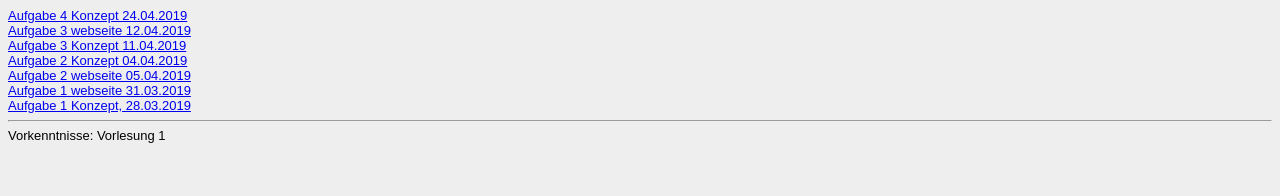
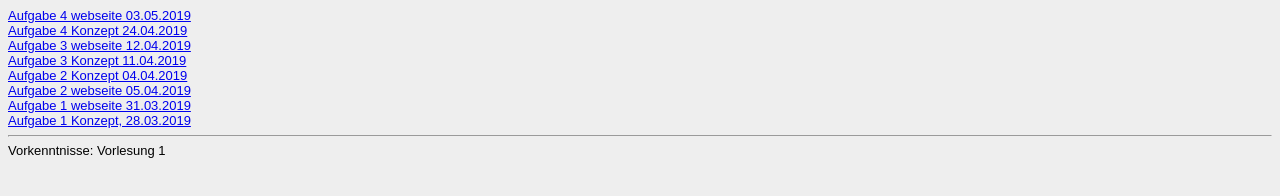
Before and after one commit to voelkely/voelkely.github.io, a plain HTML site: page steckbrief/steckbrief.htm in a window 1280 px wide. Drawn offline with Linux system fonts and the light colour scheme.

Commit message:
Update steckbrief.htm

```diff
--- a/steckbrief/steckbrief.htm
+++ b/steckbrief/steckbrief.htm
@@ -2,6 +2,7 @@
 <!-- Bitte keine Änderung in der obenstehenden Zeile vornehmen -->
 
 <!-- Hier die Links zu den gelösten Aufgaben einstellen, aktuelle oben, alte stehen lassen! Format: Aufgabenbezeichnung, Datum -->
+<a href="/Aufgabe 4/index.html" target="_blank">Aufgabe 4 webseite 03.05.2019</a></br>
 <a href="/Aufgabe 4/Konzept 4.jpg" target="_blank">Aufgabe 4 Konzept 24.04.2019</a></br>
 <a href="/Aufgabe 3/index.html" target="_blank">Aufgabe 3 webseite 12.04.2019</a></br>
 <a href="/Aufgabe 3/konzept 3.jpg" target="_blank">Aufgabe 3 Konzept 11.04.2019</a></br>
```
